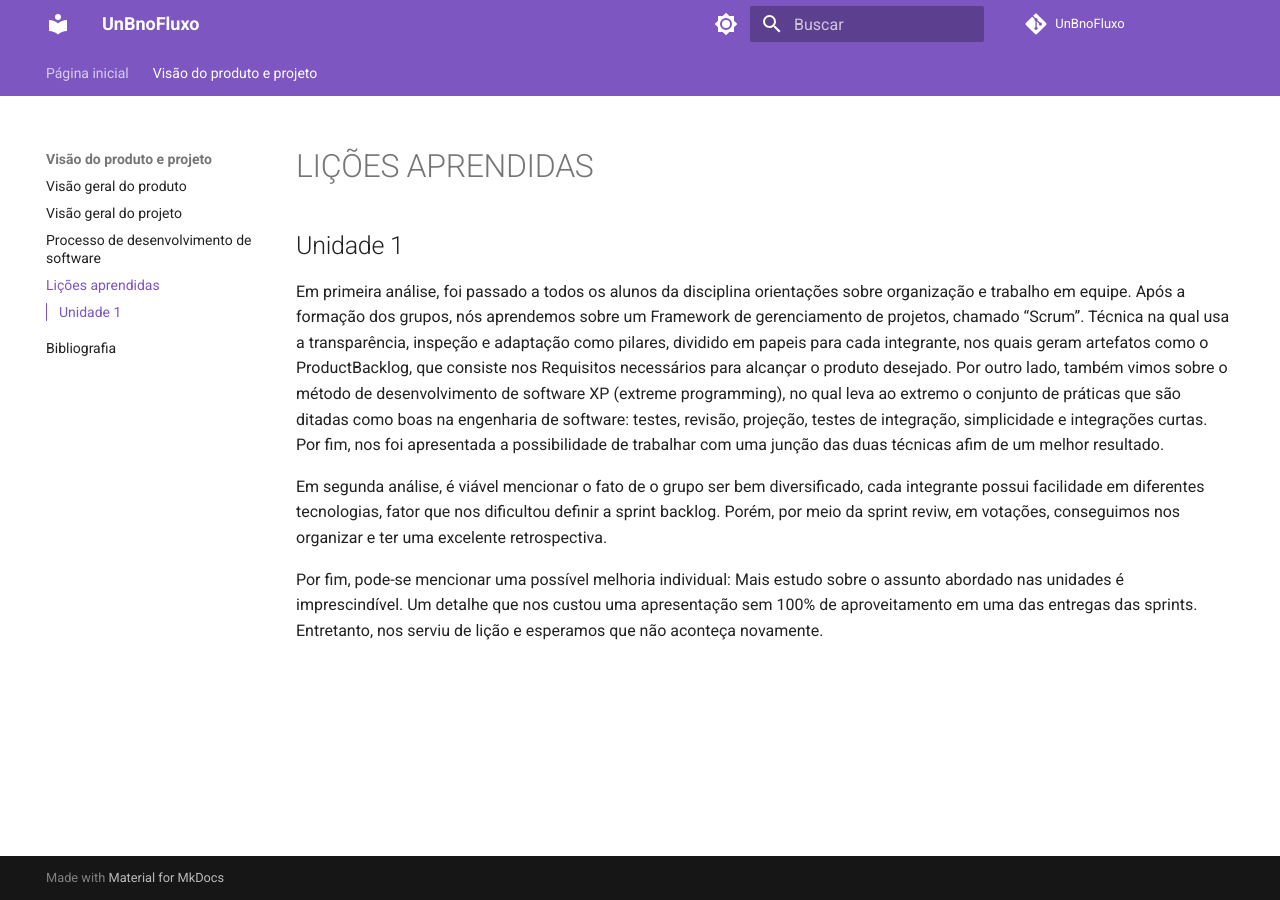
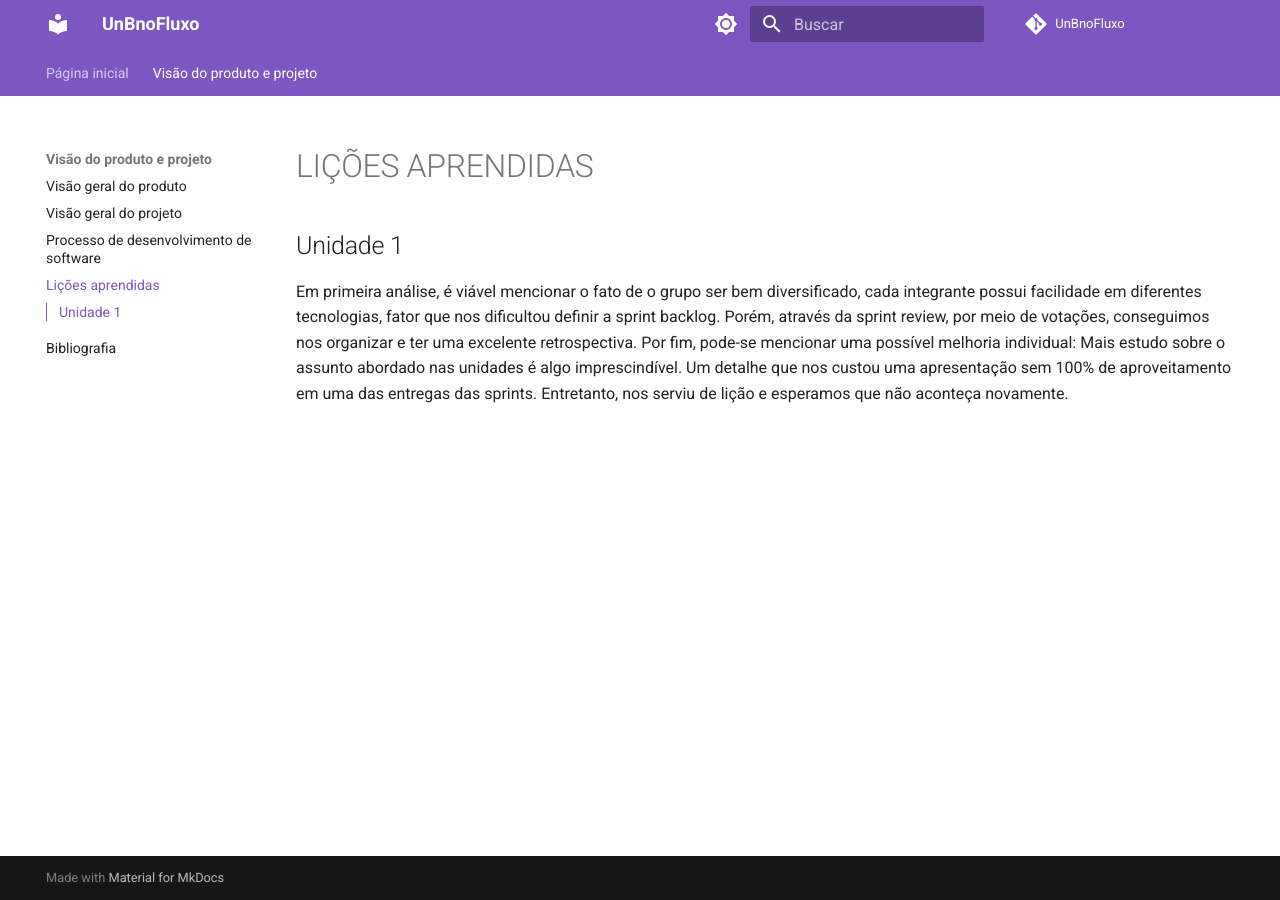
Before and after one commit to mdsreq-fga-unb/2023.1-UnBnoFluxo, an MkDocs documentation site: the page built from docs/VisaoProdutoEProjeto/LicoesAprendidas.md, in a window 1280 px wide. Built offline with MkDocs 1.6.1 and Material for MkDocs 9.7.7, drawn with Linux system fonts in a browser that asks for light colours; comment, search, counter and statistics services are not loaded.

Commit message:
mudança do texto

```diff
--- a/docs/VisaoProdutoEProjeto/LicoesAprendidas.md
+++ b/docs/VisaoProdutoEProjeto/LicoesAprendidas.md
@@ -1,7 +1,5 @@
 # LIÇÕES APRENDIDAS
 ## Unidade 1
-Em primeira análise, foi passado a todos os alunos da disciplina orientações sobre organização e trabalho em equipe. Após a formação dos grupos, nós aprendemos sobre um Framework de gerenciamento de projetos, chamado “Scrum”. Técnica na qual usa a transparência, inspeção e adaptação como pilares, dividido em papeis para cada integrante, nos quais geram artefatos como o ProductBacklog, que consiste nos Requisitos necessários para alcançar o produto desejado. Por outro lado, também vimos sobre o método de desenvolvimento de software XP (extreme programming), no qual leva ao extremo o conjunto de práticas que são ditadas como boas na engenharia de software: testes, revisão, projeção, testes de integração, simplicidade e integrações curtas. Por fim, nos foi apresentada a possibilidade de trabalhar com uma junção das duas técnicas afim de um melhor resultado.
 
-Em segunda análise, é viável mencionar o fato de o grupo ser bem diversificado, cada integrante possui facilidade em diferentes tecnologias, fator que nos dificultou definir a sprint backlog. Porém, por meio da sprint reviw, em votações, conseguimos nos organizar e ter uma excelente retrospectiva.
-
-Por fim, pode-se mencionar uma possível melhoria individual: Mais estudo sobre o assunto abordado nas unidades é imprescindível. Um detalhe que nos custou uma apresentação sem 100% de aproveitamento em uma das entregas das sprints. Entretanto, nos serviu de lição e esperamos que não aconteça novamente.
+Em primeira análise, é viável mencionar o fato de o grupo ser bem diversificado, cada integrante possui facilidade em diferentes tecnologias, fator que nos dificultou definir a sprint backlog. Porém, através da sprint review, por meio de votações, conseguimos nos organizar e ter uma excelente retrospectiva.
+Por fim, pode-se mencionar uma possível melhoria individual: Mais estudo sobre o assunto abordado nas unidades é algo imprescindível. Um detalhe que nos custou uma apresentação sem 100% de aproveitamento em uma das entregas das sprints. Entretanto, nos serviu de lição e esperamos que não aconteça novamente.
```
